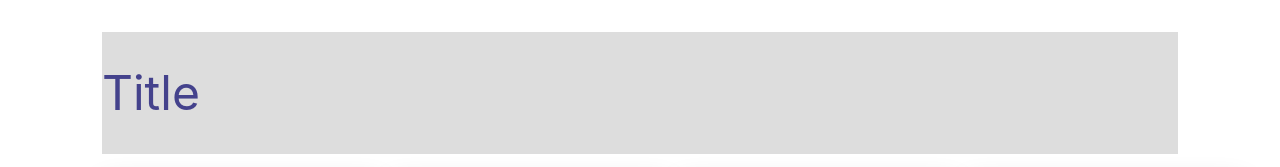
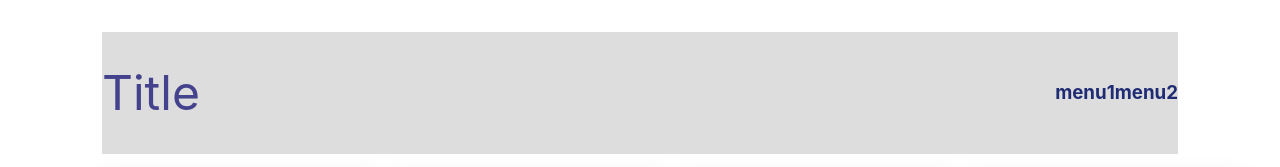
Before and after one commit to jjunior96/portfolio-test, a Gatsby site: page / in a window 1280 px wide. Shown: the top 167 px of the page. Built offline with nearby package versions, Linux system fonts and the light colour scheme; Gatsby itself is replaced by a stand-in of ours.

Commit message:
feat: add Navigation component

```diff
--- a/src/components/Header/index.js
+++ b/src/components/Header/index.js
@@ -1,12 +1,14 @@
 import React from 'react';
 
 import HeaderTitle from '../HeaderTitle';
+import Navigation from '../Navigation';
 
 import * as S from './styled';
 
 const Header = () => (
   <S.HeaderWrapper>
     <HeaderTitle />
+    <Navigation />
   </S.HeaderWrapper>
 );
 
--- /dev/null
+++ b/src/components/Navigation/index.js
@@ -0,0 +1,12 @@
+import React from 'react';
+
+import * as S from './styled';
+
+const Navigation = () => (
+  <S.NavigationWrapper>
+    <h1>menu1</h1>
+    <h1>menu2</h1>
+  </S.NavigationWrapper>
+);
+
+export default Navigation;
--- /dev/null
+++ b/src/components/Navigation/styled.js
@@ -0,0 +1,7 @@
+import styled from 'styled-components';
+
+export const NavigationWrapper = styled.nav`
+  display: flex;
+  align-items: center;
+  font-weight: 300;
+`;
```
